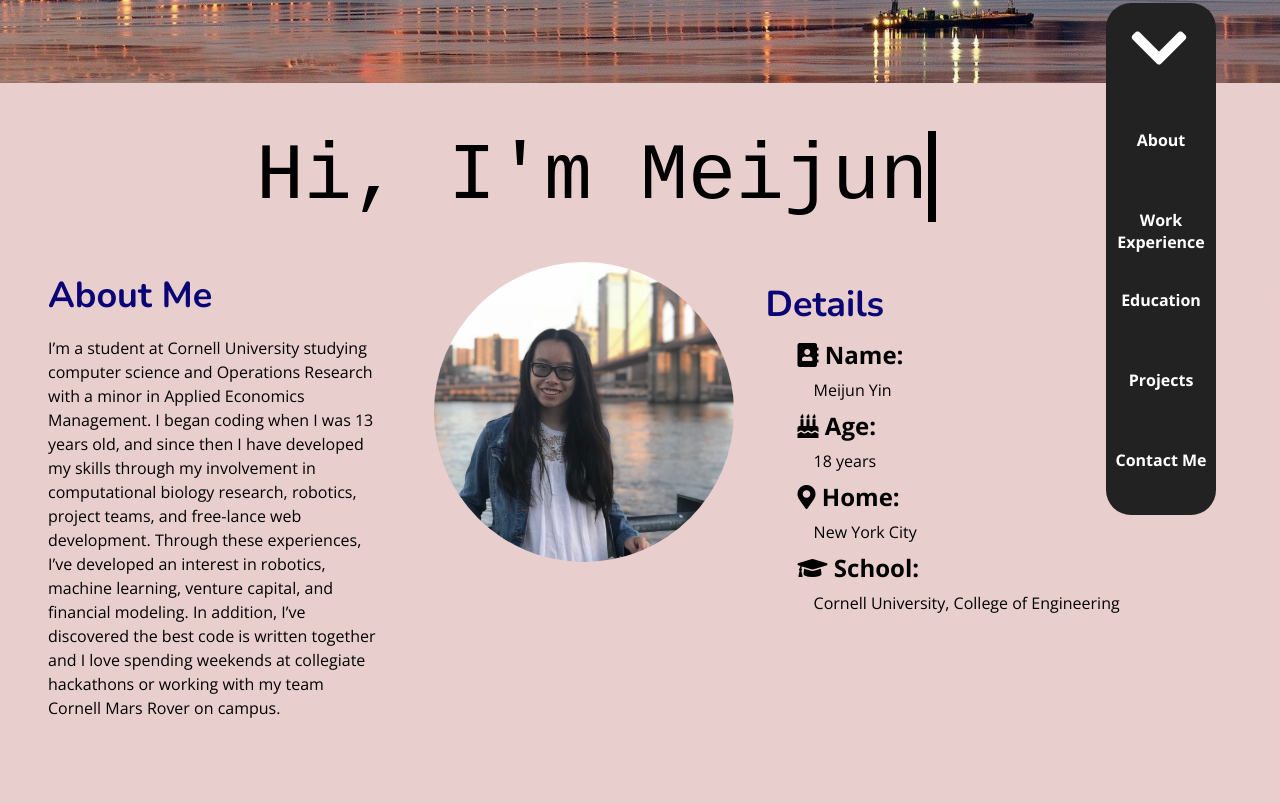
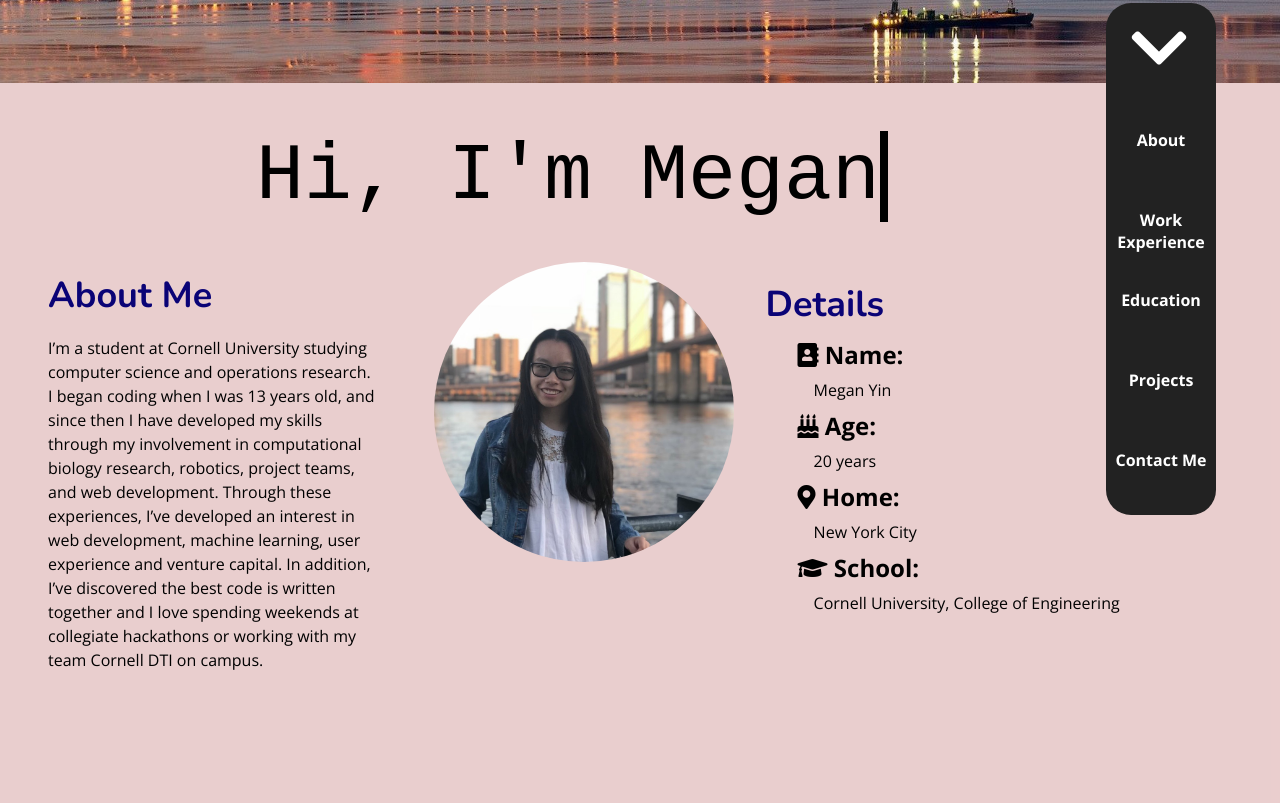
Before and after one commit to meganyin13/PersonalWebsite, a plain HTML site: page index.html in a window 1280 px wide. Shown: the part 717-1520 px from the top of the page. Drawn offline with nearby package versions, Linux system fonts and the light colour scheme.

Commit message:
update about blurb, name age

```diff
--- a/index.html
+++ b/index.html
@@ -3,7 +3,7 @@
 <head>
     <meta charset="UTF-8">
     <meta name="viewport" content="width=device-width, initial-scale=1.0">
-    <title>Meijun Yin | Resume</title>
+    <title>Megan Yin | Resume</title>
     <link href="https://fonts.googleapis.com/css?family=Nunito:400,700|Open+Sans:400,700" rel="stylesheet">
     <link rel="stylesheet" href="https://use.fontawesome.com/releases/v5.6.3/css/all.css" integrity="sha384-UHRtZLI+pbxtHCWp1t77Bi1L4ZtiqrqD80Kn4Z8NTSRyMA2Fd33n5dQ8lWUE00s/" crossorigin="anonymous">
     <link rel="stylesheet" href="styles.css" >
@@ -12,12 +12,8 @@
     <nav>
         <ul>
             <li class="icon scroll-down"><i class="fas fa-bars"></i></li>
-            <!--<span><i class="fas fa-chevron-down"></i></span>-->
             <li>
                 <a href="#about"><span>About</span></a>
-                <!--<svg class="hoverline">-->
-                    <!--<line x1="0" y1="35" x2="100" y2="20" stroke="#E8000060" stroke-width="7"></line>-->
-                <!--</svg>-->
             </li>
             <li><a href="#work"><span>Work Experience</span></a></li>
             <li><a href="#education"><span>Education</span></a></li>
@@ -27,36 +23,35 @@
     </nav>
 
     <header class="header">
-        <img class="headshot headshot-main" src="images/headshot.jpg" alt="Meijun Yin" />
-        <h1>Meijun Yin</h1>
+        <img class="headshot headshot-main" src="images/headshot.jpg" alt="Megan Yin" />
+        <h1>Megan Yin</h1>
         <h2>Computer Science @ Cornell University</h2>
         <h3>Student. Coder. Cornellian.</h3>
         <a href="#about" class="scroll-down-link"><span class="chevron scroll-down"><i class="fas fa-chevron-down"></i></span></a>
     </header>
     <section id="about" class="about">
         <div class="typewriter">
-            <h2>Hi, I'm Meijun</h2>
+            <h2>Hi, I'm Megan</h2>
         </div>
 
         <div class="content-wrap">
             <div class="about-blurb">
                 <h3>About Me</h3>
-                <p>I’m a student at Cornell University studying computer science and Operations Research with a minor
-                    in Applied Economics Management. I began coding when I was 13 years old, and since then
+                <p>I’m a student at Cornell University studying computer science and operations research. I began coding when I was 13 years old, and since then
                     I have developed my skills through my involvement in computational biology research,
-                    robotics, project teams, and free-lance web development. Through these experiences,
-                    I’ve developed an interest in robotics, machine learning, venture capital, and financial modeling.
+                    robotics, project teams, and web development. Through these experiences,
+                    I’ve developed an interest in web development, machine learning, user experience and venture capital.
                     In addition, I’ve discovered the best code is written together and I love spending weekends at
-                    collegiate hackathons or working with my team Cornell Mars Rover on campus.</p>
+                    collegiate hackathons or working with my team Cornell DTI on campus.</p>
             </div>
             <div class="about-headshot"><img class="headshot" src="images/headshot2.jpg" /></div>
             <div class="about-details">
                 <h3>Details</h3>
                 <div class="about-details-content">
                     <h4><i class="fas fa-address-book"></i> Name:</h4>
-                    <p>Meijun Yin</p>
+                    <p>Megan Yin</p>
                     <h4><i class="fas fa-birthday-cake"></i> Age:</h4>
-                    <p>18 years</p>
+                    <p>20 years</p>
                     <h4><i class="fas fa-map-marker-alt"></i> Home:</h4>
                     <p>New York City</p>
                     <h4><i class="fas fa-graduation-cap"></i> School:</h4>
@@ -263,9 +258,9 @@
         <h2>Let's Keep in Touch!</h2>
         <a href="mailto: my474@cornell.edu"><i class="fas fa-envelope"></i></a>
         <a href="https://github.com/meganyin13/" target="_blank"><i class="fab fa-github"></i></a>
-        <a href="https://www.linkedin.com/in/meijunyin13/" target="_blank"><i class="fab fa-linkedin"></i></a>
+        <a href="https://www.linkedin.com/in/meganyin13/" target="_blank"><i class="fab fa-linkedin"></i></a>
 
-        <p>Copyright 2018 by Megan Yin</p>
+        <p>Copyright 2020 by Megan Yin</p>
     </section>
     <script src="https://ajax.googleapis.com/ajax/libs/jquery/3.3.1/jquery.min.js"></script>
     <script src="scripts.js"></script>
```
